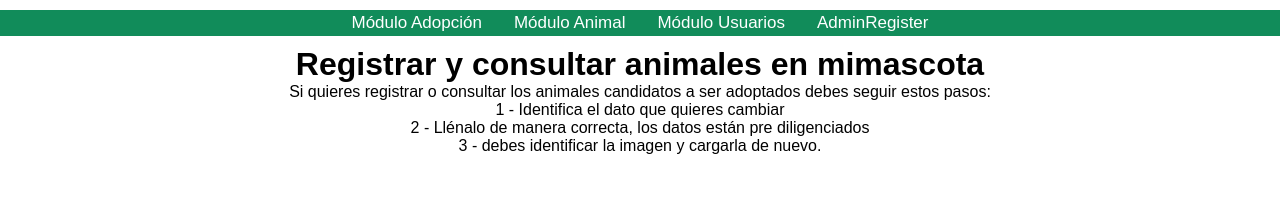
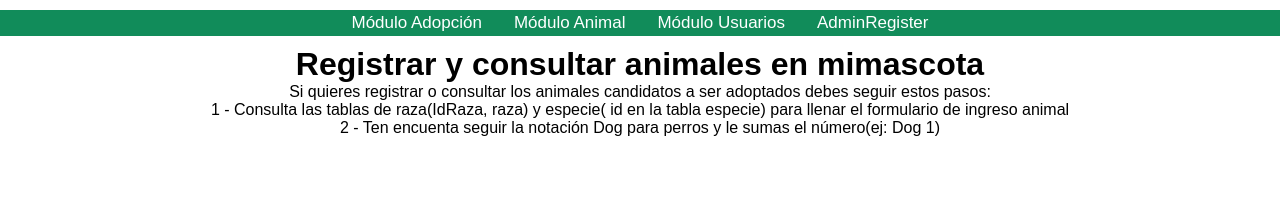
Before and after one commit to caravana34/adop, a PHP site: page /registroAnimal/registroAnimal.php in a window 1280 px wide. Shown: the part 96-300 px from the top of the page. Run offline with PHP 8.4, Linux system fonts and the light colour scheme; data that the repository does not hold is empty.

Commit message:
Update registroAnimal.php

```diff
--- a/registroAnimal/registroAnimal.php
+++ b/registroAnimal/registroAnimal.php
@@ -31,9 +31,9 @@
        <center> <div class="pasosSolicitud">
                    <h1 class="sectiontitle"> Registrar y consultar animales en mimascota</h1>
                    <p class="parrafoSolicitud">Si quieres registrar o consultar los animales candidatos a ser adoptados debes  seguir estos pasos:</p>
-                   <p class="parrafoSolicitud">1 - Identifica el dato que quieres cambiar</p>
-                   <p class="parrafoSolicitud">2 - Llénalo de manera correcta, los datos están pre diligenciados</p>
-                   <p class="parrafoSolicitud">3 - debes identificar la imagen y cargarla de nuevo. </p>
+                   <p class="parrafoSolicitud">1 - Consulta las tablas de raza(IdRaza, raza) y especie( id en la tabla especie) para llenar el formulario de ingreso animal</p>
+                   <p class="parrafoSolicitud">2 - Ten encuenta seguir la notación Dog para perros y le sumas el número(ej: Dog 1)</p>
+
 
                    </div>
                    <br><br>
```
